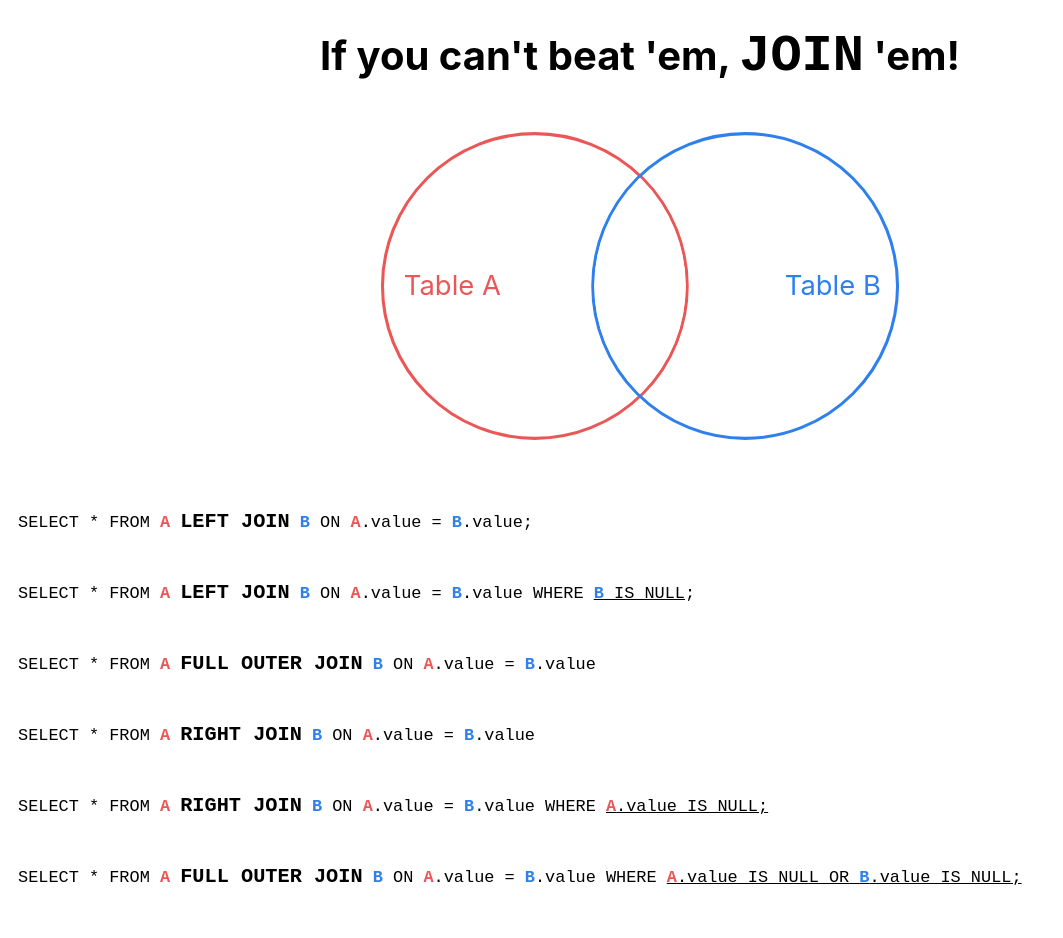
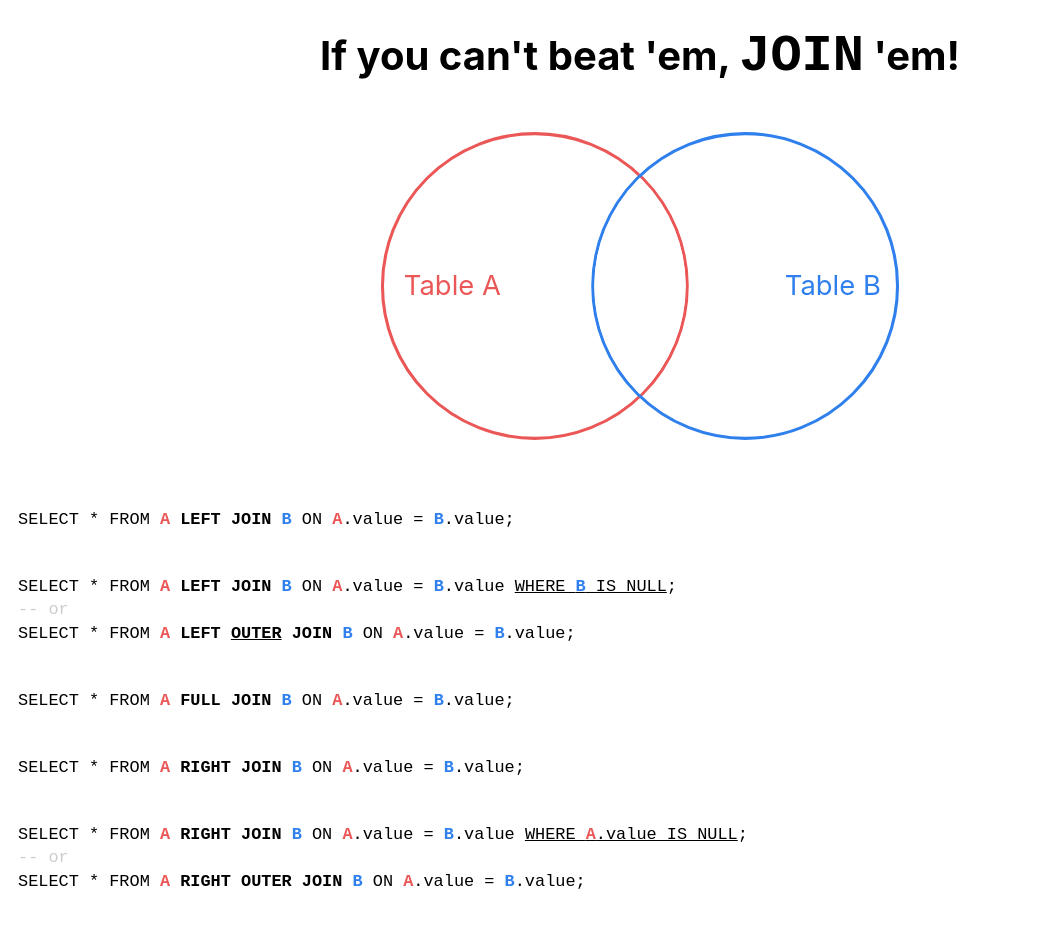
Before and after one commit to boertel/join, a Next.js app: page / in a window 1280 px wide. Shown: the top 938 px of the page, without its empty margins (0-1063 px from the left). Built offline with nearby package versions, Linux system fonts and the light colour scheme.

Commit message:
fix queries

```diff
--- a/pages/index.js
+++ b/pages/index.js
@@ -3,7 +3,14 @@
 import {useRouter} from 'next/router';
 
 const Hg = props => <span {...props} />;
-const Big = props => <b {...props} style={{fontSize: '1.2em'}} />;
+const Big = props => <b {...props} />;
+const Comment = props => (
+  <span {...props} style={{color: 'var(--grey)', lineHeight: '28px'}} />
+);
+const Optional = props => <span {...props} style={{display: 'none'}} />;
+
+const A = props => <Hg className="text-a text-bold" {...props} />;
+const B = props => <Hg className="text-b text-bold" {...props} />;
 
 export default function Home() {
   const {query} = useRouter();
@@ -15,10 +22,11 @@
     {
       sql: (
         <>
-          SELECT * FROM <Hg className="text-a text-bold">{tableA}</Hg>{' '}
-          <Big>LEFT JOIN</Big> <Hg className="text-b text-bold">{tableB}</Hg> ON{' '}
-          <Hg className="text-a text-bold">{tableA}</Hg>.value ={' '}
-          <Hg className="text-b text-bold">{tableB}</Hg>.value;
+          SELECT * FROM <A>{tableA}</A>{' '}
+          <Big>
+            LEFT <Optional>INNER</Optional> JOIN
+          </Big>{' '}
+          <B>{tableB}</B> ON <A>{tableA}</A>.value = <B>{tableB}</B>.value;
         </>
       ),
       circles: [true, true, false],
@@ -26,14 +34,23 @@
     {
       sql: (
         <>
-          SELECT * FROM <Hg className="text-a text-bold">{tableA}</Hg>{' '}
-          <Big>LEFT JOIN</Big> <Hg className="text-b text-bold">{tableB}</Hg> ON{' '}
-          <Hg className="text-a text-bold">{tableA}</Hg>.value ={' '}
-          <Hg className="text-b text-bold">{tableB}</Hg>.value WHERE{' '}
+          SELECT * FROM <A>{tableA}</A>{' '}
+          <Big>
+            LEFT <Optional>INNER</Optional> JOIN
+          </Big>{' '}
+          <B>{tableB}</B> ON <A>{tableA}</A>.value = <B>{tableB}</B>.value{' '}
           <u>
-            <Hg className="text-b text-bold">{tableB}</Hg> IS NULL
+            WHERE <B>{tableB}</B> IS NULL
           </u>
           ;
+          <br />
+          <Comment>-- or</Comment>
+          <br />
+          SELECT * FROM <A>{tableA}</A>{' '}
+          <Big>
+            LEFT <u>OUTER</u> JOIN
+          </Big>{' '}
+          <B>{tableB}</B> ON <A>{tableA}</A>.value = <B>{tableB}</B>.value;
         </>
       ),
       circles: [true, false, false],
@@ -42,11 +59,11 @@
     {
       sql: (
         <>
-          SELECT * FROM <Hg className="text-a text-bold">{tableA}</Hg>{' '}
-          <Big>FULL OUTER JOIN</Big>{' '}
-          <Hg className="text-b text-bold">{tableB}</Hg> ON{' '}
-          <Hg className="text-a text-bold">{tableA}</Hg>.value ={' '}
-          <Hg className="text-b text-bold">{tableB}</Hg>.value
+          SELECT * FROM <A>{tableA}</A>{' '}
+          <Big>
+            FULL <Optional>OUTER</Optional> JOIN
+          </Big>{' '}
+          <B>{tableB}</B> ON <A>{tableA}</A>.value = <B>{tableB}</B>.value;
         </>
       ),
       circles: [true, true, true],
@@ -55,10 +72,11 @@
     {
       sql: (
         <>
-          SELECT * FROM <Hg className="text-a text-bold">{tableA}</Hg>{' '}
-          <Big>RIGHT JOIN</Big> <Hg className="text-b text-bold">{tableB}</Hg>{' '}
-          ON <Hg className="text-a text-bold">{tableA}</Hg>.value ={' '}
-          <Hg className="text-b text-bold">{tableB}</Hg>.value
+          SELECT * FROM <A>{tableA}</A>{' '}
+          <Big>
+            RIGHT <Optional>INNER</Optional> JOIN
+          </Big>{' '}
+          <B>{tableB}</B> ON <A>{tableA}</A>.value = <B>{tableB}</B>.value;
         </>
       ),
       circles: [false, true, true],
@@ -66,13 +84,20 @@
     {
       sql: (
         <>
-          SELECT * FROM <Hg className="text-a text-bold">{tableA}</Hg>{' '}
-          <Big>RIGHT JOIN</Big> <Hg className="text-b text-bold">{tableB}</Hg>{' '}
-          ON <Hg className="text-a text-bold">{tableA}</Hg>.value ={' '}
-          <Hg className="text-b text-bold">{tableB}</Hg>.value WHERE{' '}
+          SELECT * FROM <A>{tableA}</A>{' '}
+          <Big>
+            RIGHT <Optional>INNER</Optional> JOIN
+          </Big>{' '}
+          <B>{tableB}</B> ON <A>{tableA}</A>.value = <B>{tableB}</B>.value{' '}
           <u>
-            <Hg className="text-a text-bold">{tableA}</Hg>.value IS NULL;
+            WHERE <A>{tableA}</A>.value IS NULL
           </u>
+          ;
+          <br />
+          <Comment>-- or</Comment>
+          <br />
+          SELECT * FROM <A>{tableA}</A> <Big>RIGHT OUTER JOIN</Big>{' '}
+          <B>{tableB}</B> ON <A>{tableA}</A>.value = <B>{tableB}</B>.value;
         </>
       ),
       circles: [false, false, true],
@@ -80,15 +105,15 @@
     {
       sql: (
         <>
-          SELECT * FROM <Hg className="text-a text-bold">{tableA}</Hg>{' '}
-          <Big>FULL OUTER JOIN</Big>{' '}
-          <Hg className="text-b text-bold">{tableB}</Hg> ON{' '}
-          <Hg className="text-a text-bold">{tableA}</Hg>.value ={' '}
-          <Hg className="text-b text-bold">{tableB}</Hg>.value WHERE{' '}
+          SELECT * FROM <A>{tableA}</A>{' '}
+          <Big>
+            FULL <Optional>OUTER</Optional> JOIN
+          </Big>{' '}
+          <B>{tableB}</B> ON <A>{tableA}</A>.value = <B>{tableB}</B>.value{' '}
           <u>
-            <Hg className="text-a text-bold">{tableA}</Hg>.value IS NULL OR{' '}
-            <Hg className="text-b text-bold">{tableB}</Hg>.value IS NULL;
+            WHERE <A>{tableA}</A>.value IS NULL OR <B>{tableB}</B>.value IS NULL
           </u>
+          ;
         </>
       ),
       circles: [true, false, true],
@@ -96,12 +121,8 @@
     {
       sql: (
         <>
-          SELECT * FROM <Hg className="text-a text-bold">{tableA}</Hg>{' '}
-          <Big>INNER JOIN</Big> <Hg className="text-b text-bold">{tableB}</Hg>{' '}
-          ON <Hg className="text-a text-bold">{tableA}</Hg>.value ={' '}
-          <Hg className="text-b text-bold">{tableB}</Hg>.value WHERE{' '}
-          <Hg className="text-a text-bold">{tableA}</Hg>.value ={' '}
-          <Hg className="text-b text-bold">{tableB}</Hg>.value;
+          SELECT * FROM <A>{tableA}</A> <Big>INNER JOIN</Big> <B>{tableB}</B> ON{' '}
+          <A>{tableA}</A>.value = <B>{tableB}</B>.value;
         </>
       ),
       circles: [false, true, false],
```
